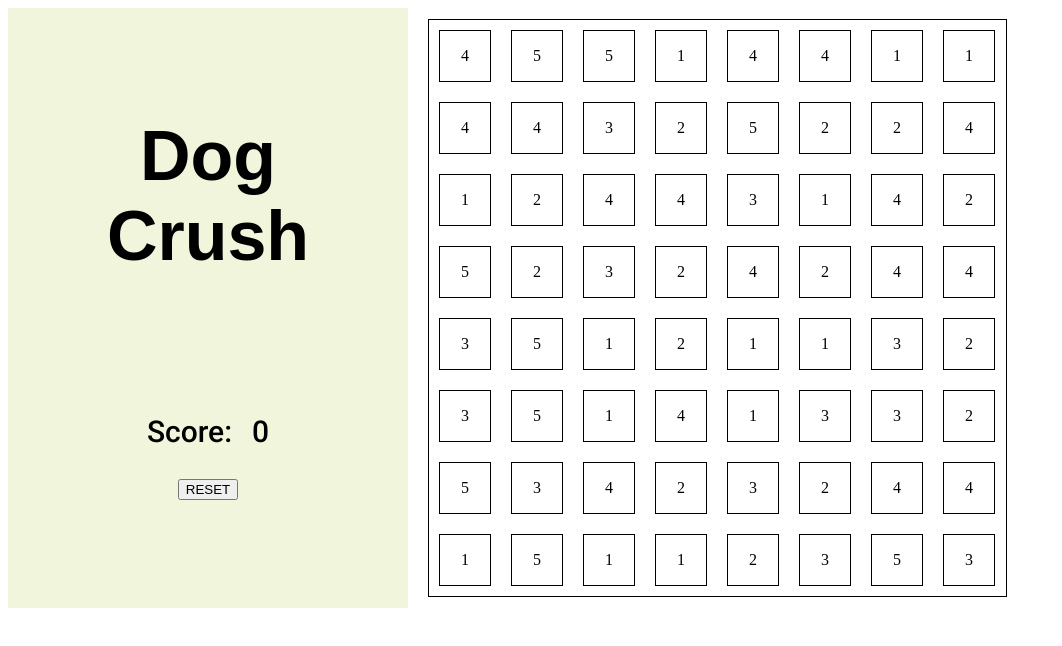
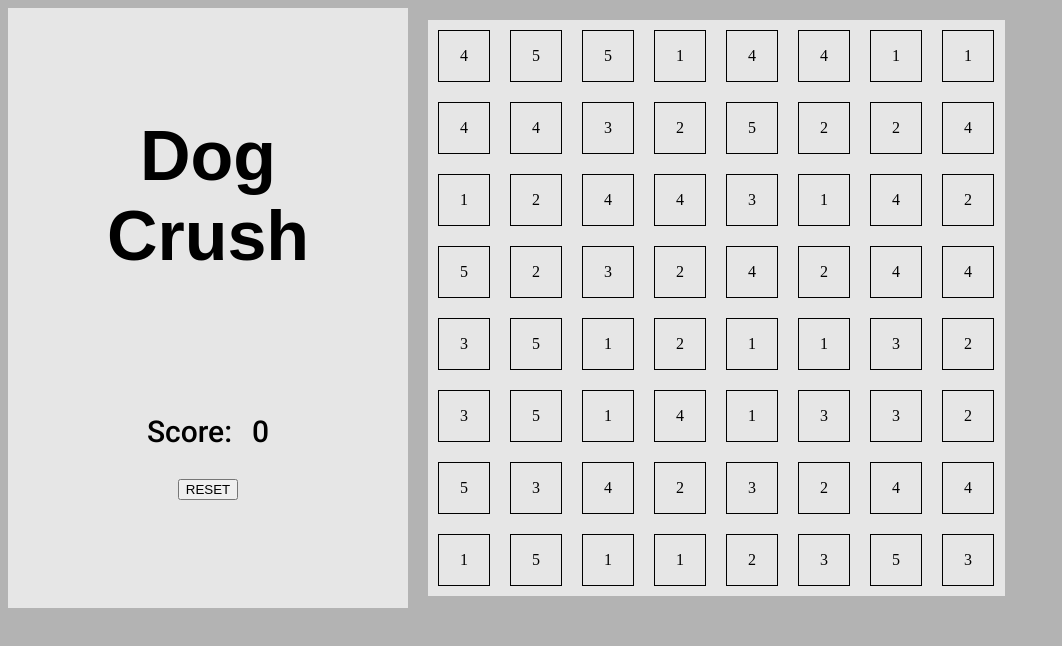
Before and after one commit to thaistamae/dog-crush, a plain HTML site: page index.html in a window 1280 px wide. Both pictures are taken after a click on the button "RESET". Shown: the whole page, without its empty margins (0-1062 px from the left). Drawn offline with Linux system fonts and the light colour scheme; a web font is replaced by a local one.

Commit message:
logica feita

```diff
--- a/css/assets/style.css
+++ b/css/assets/style.css
@@ -1,6 +1,7 @@
 body{
   display:flex;
   align-items:center;
+  background-color: #B3B3B3;
 }
 .navbar{
   float: left;
@@ -9,7 +10,8 @@ body{
   flex-direction: column;
   height: 600px;
   width: 400px;
-  background-color:#F1F5DC;
+  background-color:#E6E6E6;
+
 }
 
 .board {
@@ -17,9 +19,9 @@ body{
     flex-direction: column;
     gap: 20px;
     margin: 0 20px;
-    border: 1px solid;
     padding: 10px 10px;
     width: 557px;
+    background-color:#E6E6E6;
   }
 
 
--- a/js/class.js
+++ b/js/class.js
@@ -59,15 +59,15 @@ class Game {
     }
 
     updateBoard(){
-        newGame.verifyElementsInRowsToBeEminated();
-        newGame.verifyElementsInColumnsToBeEminated();
-        newGame.substituteElementsToBeEliminated();
-        newGame.sumScore();
+        this.verifyElementsInRowsToBeEminated();
+        this.verifyElementsInColumnsToBeEminated();
+        this.substituteElementsToBeEliminated();
+        this.sumScore();
         this.clearArray = [];
-        newGame.eliminateTenFromMatrix();
-        newGame.countElementsToBeGenarated();
-        newGame.generateRandomElements();
-        newGame.bringElementsToBoard();
+        this.eliminateTenFromMatrix();
+        this.countElementsToBeGenarated();
+        this.generateRandomElements();
+        this.bringElementsToBoard();
     }
 
 
--- a/js/index.js
+++ b/js/index.js
@@ -57,10 +57,16 @@ let cellReplaced;
 let cellIdDragged;
 let cellIdReplaced;
 
+let cellDraggedBoard;
+let cellReplacedBoard;
+let cellIdDraggedBoard;
+let cellIdReplacedBoard;
+
 function dragstart(){
     cellDragged = this.textContent
     cellIdDragged = parseInt(this.id)
-    console.log(cellIdDragged)
+    cellDraggedBoard = newGame.board[Math.floor(parseInt(this.id)/8)][Math.floor(parseInt(this.id)%8)]
+    cellIdDraggedBoard = `${Math.floor(parseInt(this.id)/8)} ${Math.floor(parseInt(this.id)%8)}`
 }
 
 function dragover(event){
@@ -74,8 +80,20 @@ function dragenter(event){
 function drop() {
     cellReplaced = this.textContent
     cellIdReplaced = parseInt(this.id)
+    cellReplacedBoard = newGame.board[Math.floor(parseInt(this.id)/8)][Math.floor(parseInt(this.id)%8)]
+    cellIdReplacedBoard = `${Math.floor(parseInt(this.id)/8)} ${Math.floor(parseInt(this.id)%8)}`
+
     this.textContent = cellDragged
+
+    newGame.board[`${cellIdReplacedBoard[0]}`].splice([`${cellIdReplacedBoard[2]}`],1,cellDraggedBoard)
+
     containers[cellIdDragged].textContent = cellReplaced
+
+    let renamedReplaced = `newGame.board`+cellIdReplacedBoard
+    renamedReplaced = cellDragged
+    newGame.board[`${cellIdDraggedBoard[0]}`].splice([`${cellIdDraggedBoard[2]}`],1,cellReplacedBoard)
+
+
 }
 
 function dragend(){
@@ -84,6 +102,16 @@ function dragend(){
 
     if (cellIdReplaced && validMove) {
         cellIdReplaced = null;
+        cleanLinesAndColumns();
+        containers = document.querySelectorAll('.container');
+
+        containers.forEach((container) => {
+        container.addEventListener('dragstart', dragstart)
+        container.addEventListener('dragover', dragover)
+        container.addEventListener('dragenter', dragenter)
+        container.addEventListener('drop', drop)
+        container.addEventListener('dragend', dragend)
+        })
 
     }  else if (cellIdReplaced && !validMove) {
         containers[cellIdReplaced].textContent = cellReplaced
@@ -93,4 +121,5 @@ function dragend(){
     } else {containers[cellIdDragged].textContent = cellDragged
 
     }
+
 }
```
Also changed, not shown: index.html (+2 -0 lines).
